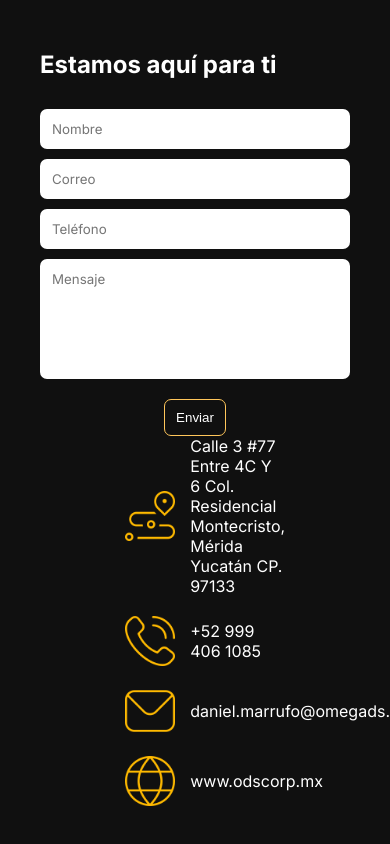
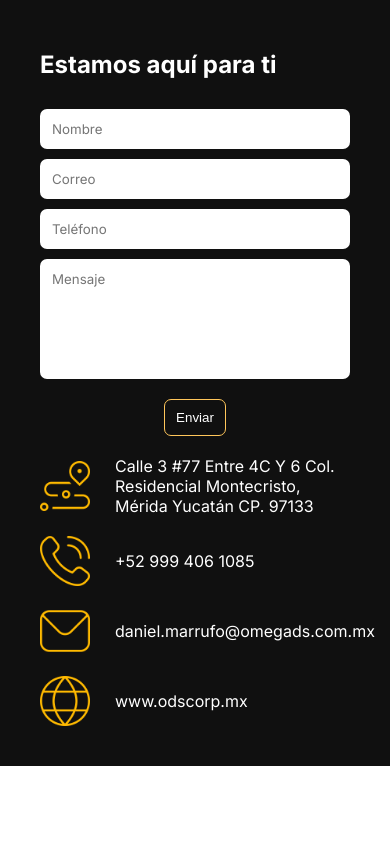
Before and after one commit to AmairaniArellano/omega-project, a plain HTML site: page index.html in a window 390 px wide. Shown: the part 2010-2854 px from the top of the page. After the commit the page ends 2776 px from the top, so only its background shows below. Drawn offline with Linux system fonts and the light colour scheme.

Commit message:
responsividad iconos

```diff
--- a/estilos/main.css
+++ b/estilos/main.css
@@ -342,3 +342,19 @@ nav ul {
     width: 60%; /* Ajusta el tamaño de la imagen en pantallas grandes */
   }
 }
+
+@media (max-width: 1023px) {
+  .contacto-datos {
+    max-width: 100%; /* para aprovechar más el ancho en pantallas pequeñas */
+    margin-top: 20px;
+  }
+
+  .iconos {
+    flex-direction: row;
+    align-items: center;
+  }
+
+  .iconos p {
+    margin-left: 10px;
+  }
+}
```
